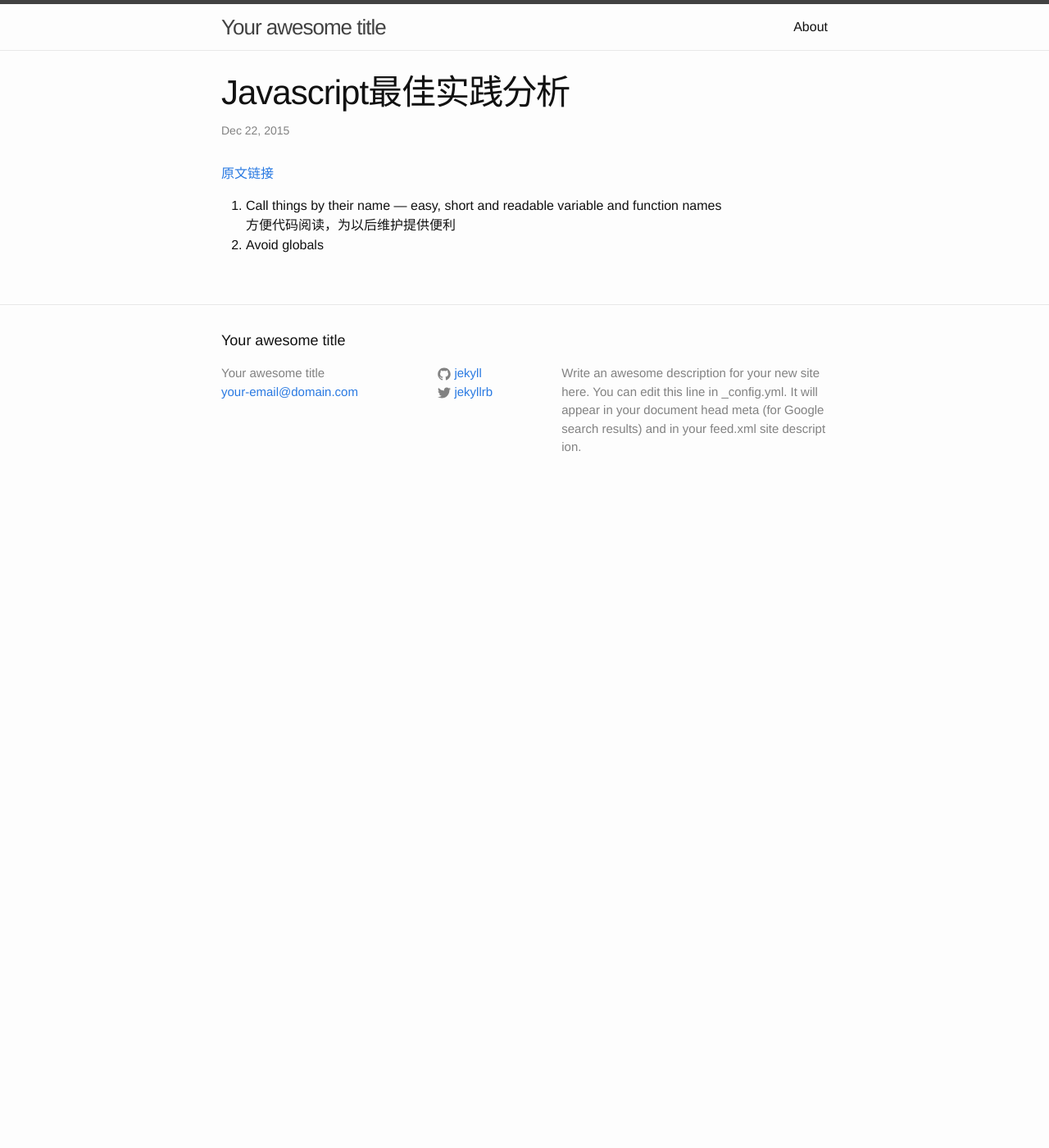
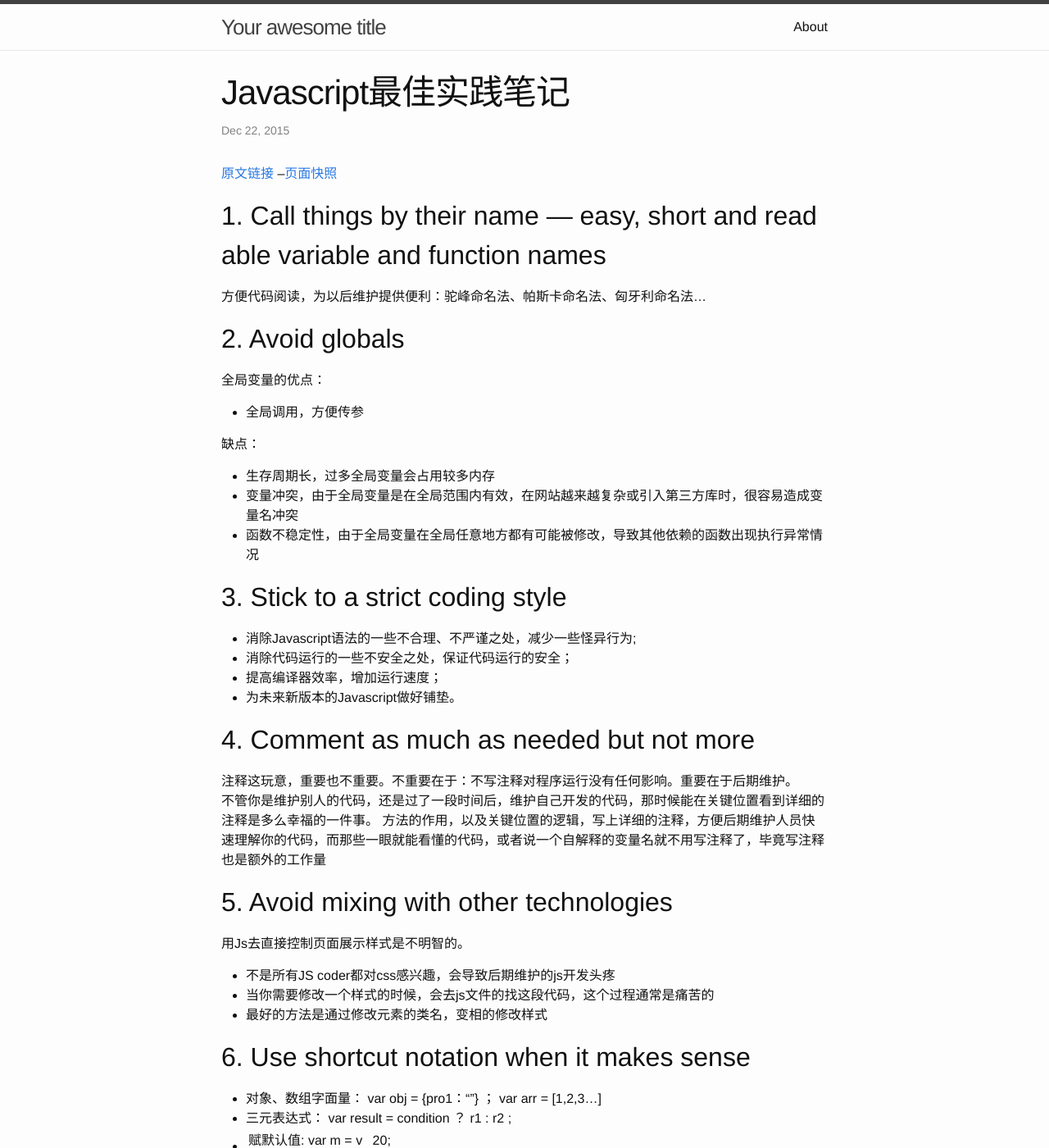
Before and after one commit to zjruan/zjruan.github.io, a Jekyll site: the page built from _posts/2015-12-22-Javascript最佳实践.md, in a window 1280 px wide and 1400 px high. Shown: the whole window at 82% size. Built offline with Jekyll 4.4.1, drawn with Linux system fonts in a browser that asks for light colours; Markdown is read by kramdown in place of the engine named in the settings; comment, search, counter and statistics services are not loaded; some of the changed text lies outside the part shown.

Commit message:
最佳事件

```diff
--- a/_posts/2015-12-22-Javascript最佳实践.md
+++ b/_posts/2015-12-22-Javascript最佳实践.md
@@ -1,13 +1,76 @@
 ---
 layout: post
-title:  "Javascript最佳实践分析"
+title:  "Javascript最佳实践笔记"
 date:   2015-12-22
 categories: jekyll update
 permalink: JavaScriptBestPractices
 ---
 
-[原文链接](http://www.w3.org/wiki/JavaScript_best_practices)
+[原文链接](http://www.w3.org/wiki/JavaScript_best_practices) --[页面快照](/demo/PageSnapshot/JavaScript%20best%20practices%20-%20W3C%20Wiki.html)
 
-1. Call things by their name — easy, short and readable variable and function names
-方便代码阅读，为以后维护提供便利
-2. Avoid globals
+##  1. Call things by their name — easy, short and readable variable and function names
+方便代码阅读，为以后维护提供便利：驼峰命名法、帕斯卡命名法、匈牙利命名法...
+
+##  2. Avoid globals
+ 全局变量的优点：
+ * 全局调用，方便传参
+
+ 缺点：
+ * 生存周期长，过多全局变量会占用较多内存
+ * 变量冲突，由于全局变量是在全局范围内有效，在网站越来越复杂或引入第三方库时，很容易造成变量名冲突
+ * 函数不稳定性，由于全局变量在全局任意地方都有可能被修改，导致其他依赖的函数出现执行异常情况
+
+## 3. Stick to a strict coding style
+* 消除Javascript语法的一些不合理、不严谨之处，减少一些怪异行为;
+* 消除代码运行的一些不安全之处，保证代码运行的安全；
+* 提高编译器效率，增加运行速度；
+* 为未来新版本的Javascript做好铺垫。
+
+## 4. Comment as much as needed but not more
+注释这玩意，重要也不重要。不重要在于：不写注释对程序运行没有任何影响。重要在于后期维护。
+不管你是维护别人的代码，还是过了一段时间后，维护自己开发的代码，那时候能在关键位置看到详细的注释是多么幸福的一件事。
+方法的作用，以及关键位置的逻辑，写上详细的注释，方便后期维护人员快速理解你的代码，而那些一眼就能看懂的代码，或者说一个自解释的变量名就不用写注释了，毕竟写注释也是额外的工作量
+
+## 5. Avoid mixing with other technologies
+用Js去直接控制页面展示样式是不明智的。
+* 不是所有JS coder都对css感兴趣，会导致后期维护的js开发头疼
+* 当你需要修改一个样式的时候，会去js文件的找这段代码，这个过程通常是痛苦的
+* 最好的方法是通过修改元素的类名，变相的修改样式
+
+## 6. Use shortcut notation when it makes sense
+* 对象、数组字面量： var obj = {pro1：“”} ； var arr = [1,2,3...]
+* 三元表达式： var result = condition ？ r1 : r2 ;
+* 赋默认值: var m = v || 20;
+* ...
+
+## 7. Modularize — one function per task
+面向对象五个基本原则：职责单一原则
+
+## 8. Enhance progressively
+
+## 9. Allow for configuration and translation
+
+## 10. Avoid heavy nesting
+避免重复嵌套。拆分嵌套，一方面符合职责单一原则，另一方面方便理解方法的逻辑
+
+## 11. Optimize loops
+循环通常会伴随着大量的性能消耗，特变是数量级较大的时候。优化循环有很多方面，特别是前端。
+* 优化循环，优先优化的是循环内的执行体，因为这个循环性能消耗的根本原因；
+* 循环次数非常多的时候，使用“达夫设备（Duff's Device）”，可以提升性能；
+* 降低DOM相关操作，全局对象或大对象的读取，采用虚拟DOM和局部变量和提升性能；
+* ...
+
+## 12. Keep DOM access to a minimum
+
+## 13. Don’t yield to browser whims
+浏览器兼容性现在可以通过autoprefixer来自动加前缀了，当然，太新或某浏览器独有的特性还是不要写了
+
+## 14. Don’t trust any data
+数据检查方面，可以写一篇新文章了
+
+## 15. Add functionality with JavaScript, don’t create too much content
+
+## 16. Build on the shoulders of giants
+随着node.js在前端领域的崛起，各种库，各种插件，能用就用上，方便开发。npm获取这些库也很方便。
+
+## 17. Development code is not live code
```
